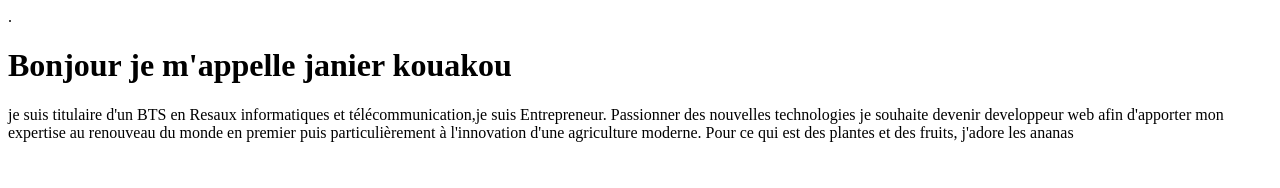
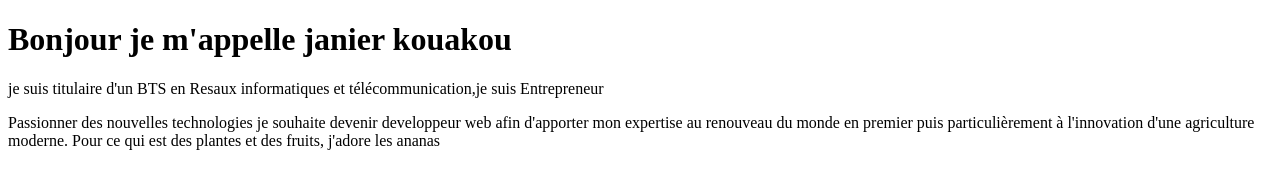
Before and after one commit to Osmose24/Projet-PlanEvo, a plain HTML site: page niveau-1-graine/01-premiere-page/index.html in a window 1280 px wide. Drawn offline with Linux system fonts and the light colour scheme.

Commit message:
partie1-4

```diff
--- a/niveau-1-graine/01-premiere-page/index.html
+++ b/niveau-1-graine/01-premiere-page/index.html
@@ -1,13 +1,15 @@
 <!DOCTYPE html>
 <html lang="fr">
-    <head>
-        <meta name="viewport" content="width=de vice-width, initial-scale=1.0">
-        <title>Ma première page - janvier kouakou</title>
-        <body>
-            <!--Titre principal de la page-->.
-            <h1>Bonjour je m'appelle janier kouakou</h1>
-            <p>je suis titulaire d'un BTS en Resaux informatiques et télécommunication,je suis Entrepreneur. Passionner des nouvelles technologies je souhaite devenir developpeur web afin d'apporter mon expertise au renouveau du monde en premier puis particulièrement à l'innovation d'une agriculture moderne. Pour ce qui est des plantes et des fruits, j'adore les ananas</p>
+<head>
 
-        </body>
-    </head>
+    <meta name="viewport" content="width=de vice-width, initial-scale=1.0">
+    <title>Ma première page - janvier kouakou</title>
+</head>
+
+<body>
+    <!--Titre principal de la page-->
+    <h1>Bonjour je m'appelle janier kouakou</h1>
+    <p>je suis titulaire d'un BTS en Resaux informatiques et télécommunication,je suis Entrepreneur</p>
+    <p>Passionner des nouvelles technologies je souhaite devenir developpeur web afin d'apporter mon expertise au renouveau du monde en premier puis particulièrement à l'innovation d'une agriculture moderne. Pour ce qui est des plantes et des fruits, j'adore les ananas</p>
+</body>
 </html>
```
